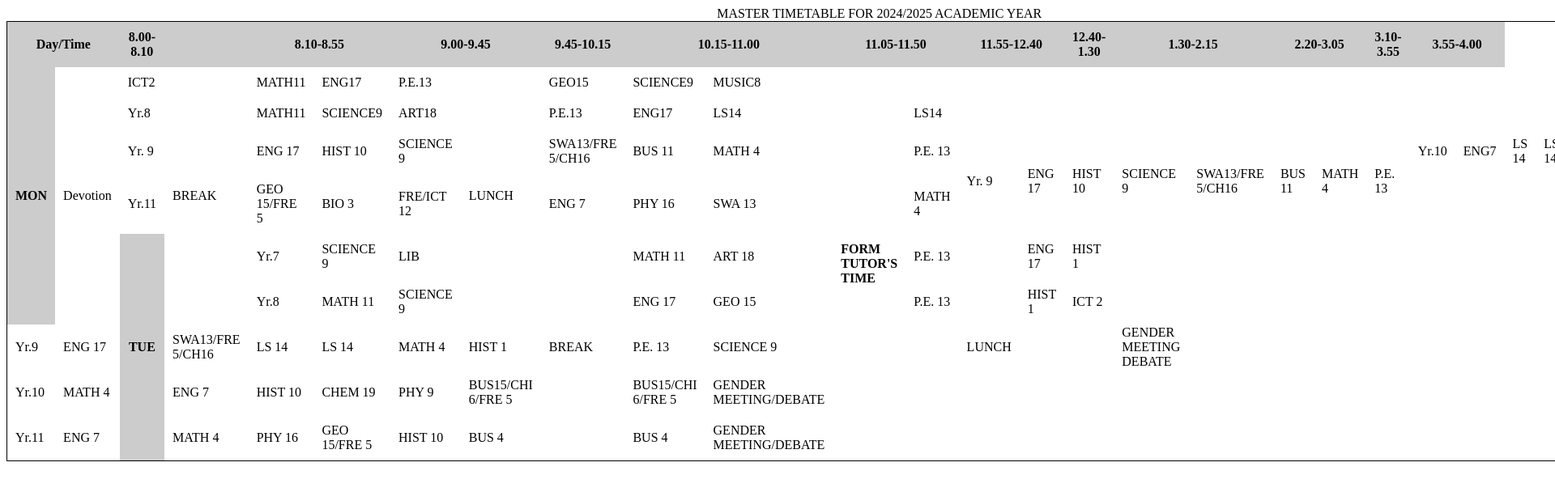
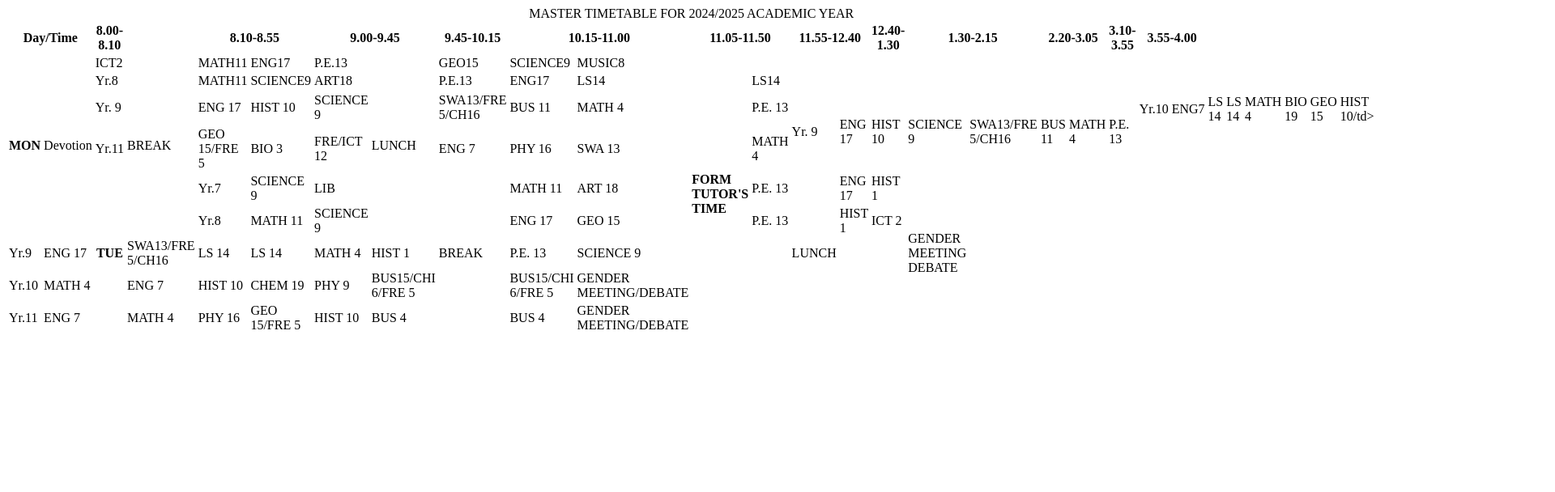
Before and after one commit to informeddeno/tables, a plain HTML site: page index.html in a window 1280 px wide. Shown: the top 608 px of the page at 81% size, 1920 px wide, since content can reach past the window. Drawn offline with Linux system fonts and the light colour scheme.

Commit message:
index.html

```diff
--- a/index.html
+++ b/index.html
@@ -2,7 +2,6 @@
 <html lang="eng">
 <head>
 <meta charset="UTF-8" name="viewport" content="width=device-width, initial-scale=1.0">
-<link rel="stylesheet" type="text/css" media="screen" href="style.css" />
 <title>timetable</title>
 <style></style>
 </head>
```
